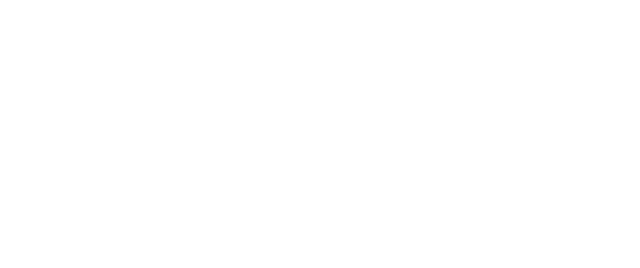
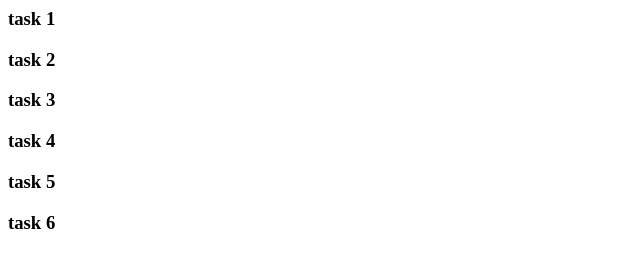
Before and after one commit to amirsh72/mysite, a plain HTML site: page index.html in a window 1280 px wide. Shown: the whole page, without its empty margins (0-640 px from the left). Drawn offline with Linux system fonts and the light colour scheme.

Commit message:
add task1

```diff
--- a/index.html
+++ b/index.html
@@ -3,6 +3,12 @@
 
 </head>
 <body>
+    <h3>task 1</h3>
+    <h3>task 2</h3>
+    <h3>task 3</h3>
+    <h3>task 4</h3>
+    <h3>task 5</h3>
+    <h3>task 6</h3>
 
 </body>
 </html>
```
